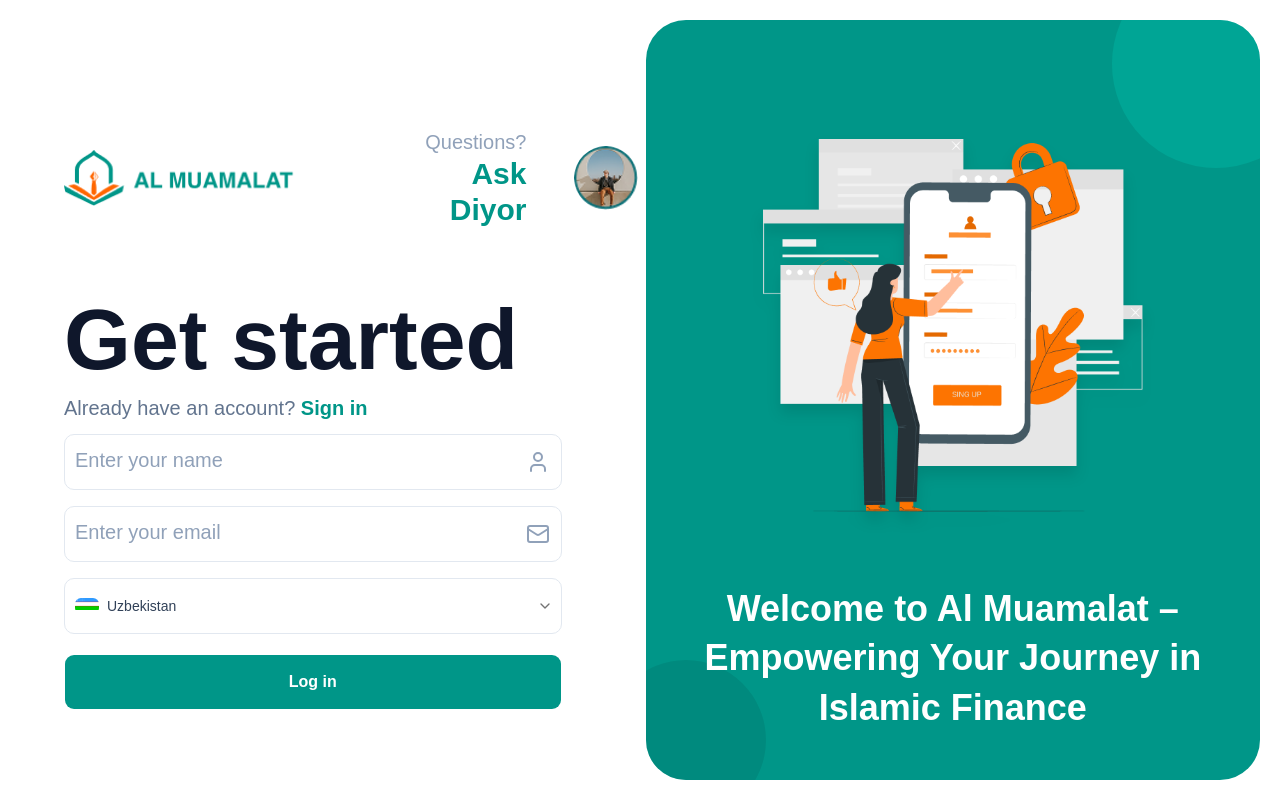
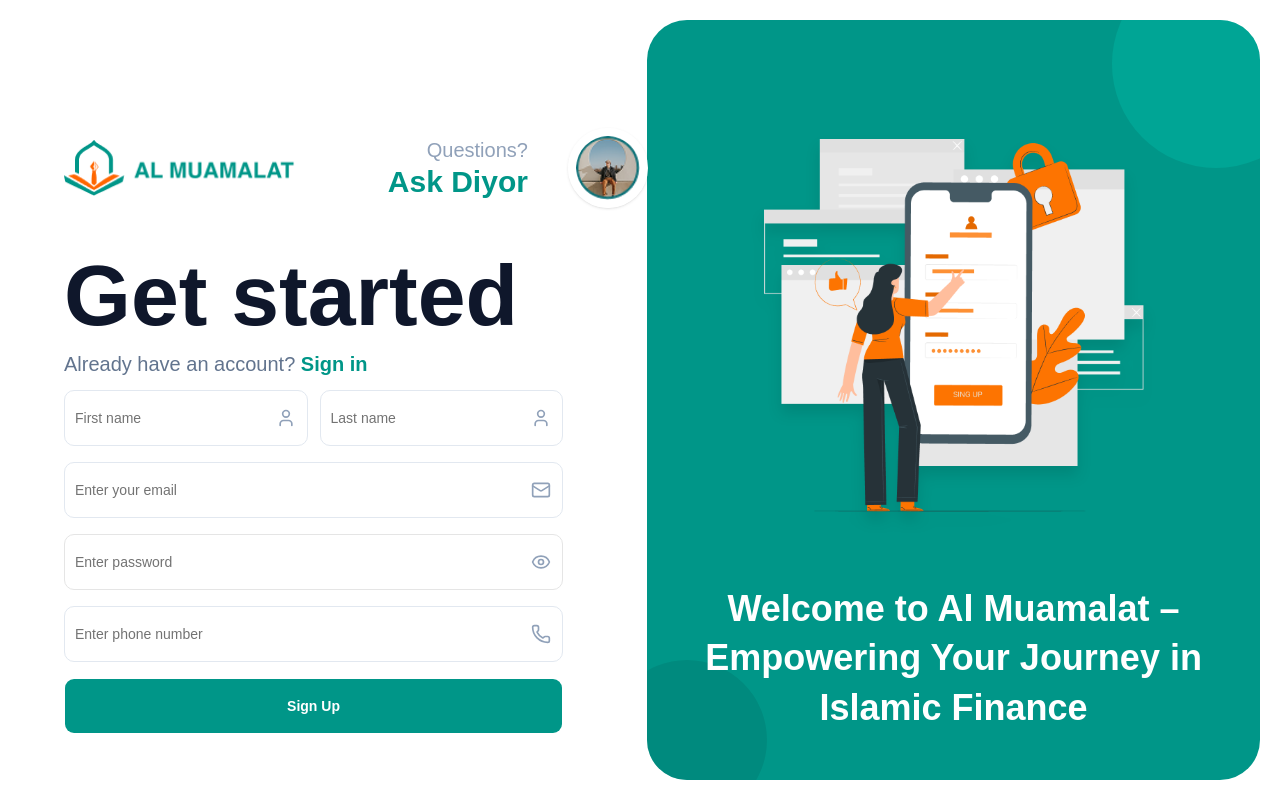
Before and after one commit to abdullokhmirzayev/al-muamalat, a React (Vite) app: page /sign-up in a window 1280 px wide. Built offline with nearby package versions, Linux system fonts and the light colour scheme.

Commit message:
added new optimized auth layout

```diff
--- a/src/components/layouts/auth-layout.jsx
+++ b/src/components/layouts/auth-layout.jsx
@@ -1,10 +1,43 @@
+import AvatarImg1 from '@/assets/avatar1.png'
+import Logo from '@/assets/logo.png'
 import { Outlet } from 'react-router-dom'
+import SingPageRight from '../pages/auth/components/sign-right'
 
 const AuthLayout = () => {
 	return (
-		<>
-			<Outlet />
-		</>
+		<main className='min-h-screen flex'>
+			{/* ========== LEFT SIDE ========== */}
+			<div className='flex-1 flex flex-col px-10 py-8 md:px-16'>
+				{/* Yuqori qism (Nav) - Har doim bir xil */}
+				<div className='flex items-center justify-between mt-24'>
+					<a href='/' className='flex items-center gap-2 w-59.75 h-14'>
+						<img src={Logo} alt='Logo' className='object-contain' />
+					</a>
+
+					<div className='flex items-center gap-10 relative left-[17%] z-10'>
+						<div className='text-right text-nowrap'>
+							<p className='text-xl text-slate-400'>Questions?</p>
+							<p className='text-3xl font-semibold text-[#009688]'>Ask Diyor</p>
+						</div>
+						<div className='relative w-20 h-20 rounded-full overflow-hidden border-8 border-white shadow-sm'>
+							<img
+								src={AvatarImg1}
+								alt='Diyor'
+								className='object-cover w-full h-full'
+							/>
+						</div>
+					</div>
+				</div>
+
+				{/* O'zgaruvchan Form qismi */}
+				<div className='flex-1 flex flex-col justify-center max-w-lg'>
+					<Outlet />
+				</div>
+			</div>
+
+			{/* O'ng taraf - Har doim bir xil */}
+			<SingPageRight />
+		</main>
 	)
 }
 
--- a/src/components/pages/auth/sign-in.jsx
+++ b/src/components/pages/auth/sign-in.jsx
@@ -1,88 +1,35 @@
 import { Button } from '@/components/ui/button'
 import { Input } from '@/components/ui/input'
 import { KeyRound, Mail } from 'lucide-react'
-import SingPageRight from './components/sign-right'
-
-// images
-import AvatarImg1 from '@/assets/avatar1.png'
-import Logo from '@/assets/logo.png'
+import { Link } from 'react-router-dom'
 
 const SignInPage = () => {
   return (
-		<main className='min-h-screen flex'>
-			{/* ========== LEFT SIDE ========== */}
-			<div className='flex-1 flex flex-col px-10 py-8 md:px-16'>
-				{/* Top nav */}
-				<div className='flex items-center justify-between mt-24'>
-					{/* Logo */}
-					{/* Logo Qismi */}
-					<a
-						href='/'
-						className='flex items-center gap-2 group relative w-59.75 h-14'
-					>
-						<img src={Logo} alt='Logo' className='object-contain' />
-					</a>
-
-					{/* Ask Diyor */}
-					<div className='flex items-center gap-10 relative left-[17%] z-10'>
-						<div className='text-right'>
-							<p className='text-xl text-slate-400'>Questions?</p>
-							<p className='text-3xl font-semibold text-[#009688]'>Ask Diyor</p>
-						</div>
-						<div className='relative w-20 h-20 rounded-full overflow-hidden border-8 border-white'>
-							<img src={AvatarImg1} alt='Diyor' className='object-cover w-full' />
-						</div>
-					</div>
-				</div>
-
-				{/* Form area */}
-				<div className='flex-1 flex flex-col justify-center max-w-lg'>
+    <>
       <h1 className='text-[86px] font-black text-slate-900 mb-10 leading-tight'>
         Get started
       </h1>
 
       <div className='flex flex-col gap-4'>
-						{/* Email */}
         <div className='relative'>
-							<Input
-								type='email'
-								placeholder='Enter your email'
-								className='pr-10 h-14 rounded-[10px] border-slate-200 bg-white text-sm placeholder:text-slate-400 focus-visible:ring-[#009688] placeholder:text-xl'
-							/>
-							<Mail className='absolute right-3 top-1/2 -translate-y-1/2 h-6 w-6 text-slate-400 pointer-events-none' />
+          <Input type='email' placeholder='Enter your email' className='pr-10 h-14 rounded-[10px] placeholder:text-xl' />
+          <Mail className='absolute right-3 top-1/2 -translate-y-1/2 h-6 w-6 text-slate-400' />
         </div>
 
-						{/* Password */}
         <div className='relative'>
-							<Input
-								type='password'
-								placeholder='Password'
-								className='pr-10 h-14 rounded-[10px] border-slate-200 bg-white text-sm placeholder:text-slate-400 focus-visible:ring-[#009688] placeholder:text-xl'
-							/>
-							<KeyRound className='absolute right-3 top-1/2 -translate-y-1/2 h-6 w-6 text-slate-400 pointer-events-none' />
+          <Input type='password' placeholder='Password' className='pr-10 h-14 rounded-[10px] placeholder:text-xl' />
+          <KeyRound className='absolute right-3 top-1/2 -translate-y-1/2 h-6 w-6 text-slate-400' />
         </div>
 
-						{/* Sign in button */}
-						<Button className='cursor-pointer h-14 rounded-[10px] bg-[#009688] hover:bg-teal-700 text-white font-semibold text-base mt-1'>
+        <Button className='h-14 rounded-[10px] bg-[#009688] hover:bg-teal-700 text-white font-semibold'>
           Sign in
         </Button>
       </div>
 
-					{/* Register link */}
       <p className='text-center text-xl text-slate-500 mt-5'>
-						Create a new account !{' '}
-						<a
-							href='/sign-up'
-							className='text-[#009688] font-medium hover:underline'
-						>
-							Sign up
-						</a>
+        Create a new account! <Link to='/sign-up' className='text-[#009688] font-medium hover:underline'>Sign up</Link>
       </p>
-				</div>
-			</div>
-
-			<SingPageRight />
-		</main>
+    </>
   )
 }
 
--- a/src/components/pages/auth/sign-up.jsx
+++ b/src/components/pages/auth/sign-up.jsx
@@ -1,133 +1,84 @@
 import { Button } from '@/components/ui/button'
 import { Input } from '@/components/ui/input'
-import { Mail, User } from 'lucide-react'
-
-import {
-	Select,
-	SelectContent,
-	SelectItem,
-	SelectTrigger,
-	SelectValue,
-} from '@/components/ui/select'
-
-const countries = [
-	{ code: 'UZ', flag: UzbFlag, name: 'Uzbekistan' },
-	{ code: 'US', flag: EnFlag, name: 'United States' },
-]
-
-// images
-import AvatarImg1 from '@/assets/avatar1.png'
-import EnFlag from '@/assets/en.png'
-import Logo from '@/assets/logo.png'
-import UzbFlag from '@/assets/uzb.png'
-import SingPageRight from './components/sign-right'
+import { Eye, EyeOff, Mail, Phone, User } from 'lucide-react'
+import { useState } from 'react'
+import { Link } from 'react-router-dom'
 
 const SignUpPage = () => {
+	const [showPassword, setShowPassword] = useState(false)
+
 	return (
-		<main className='min-h-screen flex'>
-			{/* ========== LEFT SIDE ========== */}
-			<div className='flex-1 flex flex-col px-10 py-8 md:px-16'>
-				{/* Top nav */}
-				<div className='flex items-center justify-between mt-24'>
-					{/* Logo */}
-					<a
-						href='/'
-						className='flex items-center gap-2 group relative w-59.75 h-14'
-					>
-						<img src={Logo} alt='Logo' className='object-contain' />
-					</a>
-
-					{/* Ask Diyor */}
-					<div className='flex items-center gap-10 relative left-[17%] z-10'>
-						<div className='text-right'>
-							<p className='text-xl text-slate-400'>Questions?</p>
-							<p className='text-3xl font-semibold text-[#009688]'>Ask Diyor</p>
-						</div>
-						<div className='relative w-20 h-20 rounded-full overflow-hidden border-8 border-white'>
-							<img
-								src={AvatarImg1}
-								alt='Diyor'
-								className='object-cover w-full'
-							/>
-						</div>
-					</div>
-				</div>
-
-				{/* Form area */}
-				<div className='flex-1 flex flex-col justify-center max-w-lg'>
+		<>
 			<h1 className='text-[86px] font-black text-slate-900 leading-tight'>
 				Get started
 			</h1>
-
-					{/* Already have account */}
 			<p className='text-xl text-slate-500'>
 				Already have an account?{' '}
-						<a
-							href='/sign-in'
+				<Link
+					to='/sign-in'
 					className='text-[#009688] font-semibold hover:underline'
 				>
 					Sign in
-						</a>
+				</Link>
 			</p>
 
-					<div className='flex flex-col gap-4 mt-3'>
-						{/* Name */}
+			<form className='flex flex-col gap-4 mt-3'>
+				<div className='grid grid-cols-2 gap-3'>
+					<AuthInput name='firstName' placeholder='First name' Icon={User} />
+					<AuthInput name='lastName' placeholder='Last name' Icon={User} />
+				</div>
+
+				<AuthInput
+					name='email'
+					type='email'
+					placeholder='Enter your email'
+					Icon={Mail}
+				/>
+
 				<div className='relative'>
 					<Input
-								type='text'
-								placeholder='Enter your name'
-								className='pr-10 h-14 rounded-[10px] border-slate-200 bg-white text-sm placeholder:text-slate-400 focus-visible:ring-[#009688] placeholder:text-xl'
+						type={showPassword ? 'text' : 'password'}
+						placeholder='Enter password'
+						className='pr-10 h-14 rounded-[10px] focus-visible:ring-[#009688]'
 					/>
-							<User className='absolute right-3 top-1/2 -translate-y-1/2 h-6 w-6 text-slate-400 pointer-events-none' />
+					<button
+						type='button'
+						onClick={() => setShowPassword(!showPassword)}
+						className='absolute right-3 top-1/2 -translate-y-1/2 text-slate-400 cursor-pointer'
+					>
+						{showPassword ? <EyeOff size={20} /> : <Eye size={20} />}
+					</button>
 				</div>
 
-						{/* Email */}
-						<div className='relative'>
-							<Input
-								type='email'
-								placeholder='Enter your email'
-								className='pr-10 h-14 rounded-[10px] border-slate-200 bg-white text-sm placeholder:text-slate-400 focus-visible:ring-[#009688] placeholder:text-xl'
+				<AuthInput
+					name='phoneNumber'
+					type='tel'
+					placeholder='Enter phone number'
+					Icon={Phone}
 				/>
-							<Mail className='absolute right-3 top-1/2 -translate-y-1/2 h- w-6 text-slate-400 pointer-events-none' />
-						</div>
 
-						{/* Country selector */}
-						<div className='relative'>
-							{/* Country selector */}
-							<Select defaultValue='UZ'>
-								<SelectTrigger className='h-14! w-full rounded-[10px] border-slate-200 bg-white text-sm text-slate-700 focus:ring-[#009688] focus:ring-2 focus:ring-offset-0'>
-									<SelectValue />
-								</SelectTrigger>
-								<SelectContent>
-									{countries.map(c => (
-										<SelectItem key={c.code} value={c.code}>
-											<div className='flex items-center gap-2'>
-												<div className='relative w-6 h-4 shrink-0 overflow-hidden rounded-sm'>
-													<img
-														src={c.flag}
-														alt={c.name}
-														className='object-cover'
-													/>
-												</div>
-												<span>{c.name}</span>
-											</div>
-										</SelectItem>
-									))}
-								</SelectContent>
-							</Select>
-						</div>
-
-						{/* Log in button */}
-						<Button className='h-14 rounded-[10px] bg-[#009688] hover:bg-teal-700 text-white font-semibold text-base mt-1 cursor-pointer'>
-							Log in
+				<Button
+					type='submit'
+					className='h-14 rounded-[10px] bg-[#009688] hover:bg-teal-700 text-white font-semibold cursor-pointer'
+				>
+					Sign Up
 				</Button>
-					</div>
-				</div>
-			</div>
-
-			<SingPageRight />
-		</main>
+			</form>
+		</>
 	)
 }
 
+// Takrorlanuvchi Inputlar uchun kichik ichki komponent (faqat shu faylda yoki alohida)
+const AuthInput = ({ Icon, ...props }) => (
+	<div className='relative'>
+		<Input
+			{...props}
+			className='pr-10 h-14 rounded-[10px] border-slate-200 focus-visible:ring-[#009688]'
+		/>
+		{Icon && (
+			<Icon className='absolute right-3 top-1/2 -translate-y-1/2 h-5 w-5 text-slate-400 pointer-events-none' />
+		)}
+	</div>
+)
+
 export default SignUpPage
--- a/src/components/ui/dropdown-menu.jsx
+++ b/src/components/ui/dropdown-menu.jsx
@@ -209,7 +209,7 @@ function DropdownMenuSubContent({
     <DropdownMenuPrimitive.SubContent
       data-slot="dropdown-menu-sub-content"
       className={cn(
-        "z-50 min-w-[96px] origin-(--radix-dropdown-menu-content-transform-origin) overflow-hidden rounded-lg bg-popover p-1 text-popover-foreground shadow-lg ring-1 ring-foreground/10 duration-100 data-[side=bottom]:slide-in-from-top-2 data-[side=left]:slide-in-from-right-2 data-[side=right]:slide-in-from-left-2 data-[side=top]:slide-in-from-bottom-2 data-open:animate-in data-open:fade-in-0 data-open:zoom-in-95 data-closed:animate-out data-closed:fade-out-0 data-closed:zoom-out-95",
+        "z-50 min-w-24 origin-(--radix-dropdown-menu-content-transform-origin) overflow-hidden rounded-lg bg-popover p-1 text-popover-foreground shadow-lg ring-1 ring-foreground/10 duration-100 data-[side=bottom]:slide-in-from-top-2 data-[side=left]:slide-in-from-right-2 data-[side=right]:slide-in-from-left-2 data-[side=top]:slide-in-from-bottom-2 data-open:animate-in data-open:fade-in-0 data-open:zoom-in-95 data-closed:animate-out data-closed:fade-out-0 data-closed:zoom-out-95",
         className
       )}
       {...props} />
```
Also changed, not shown: src/components/shared/header.jsx (+4 -4 lines), src/routes/index.jsx (+4 -4 lines). Lines whose indentation alone changed are shown as unchanged.
